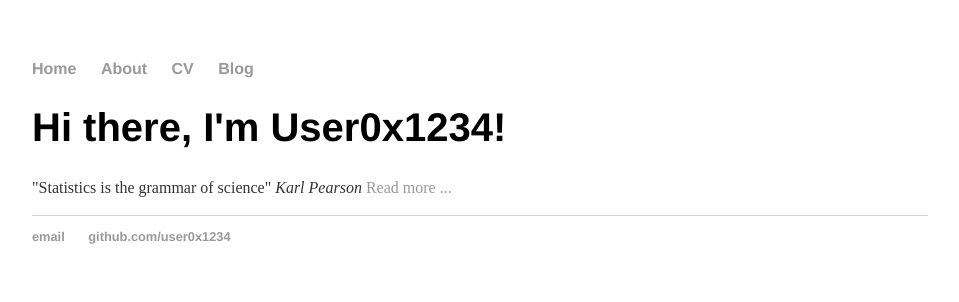
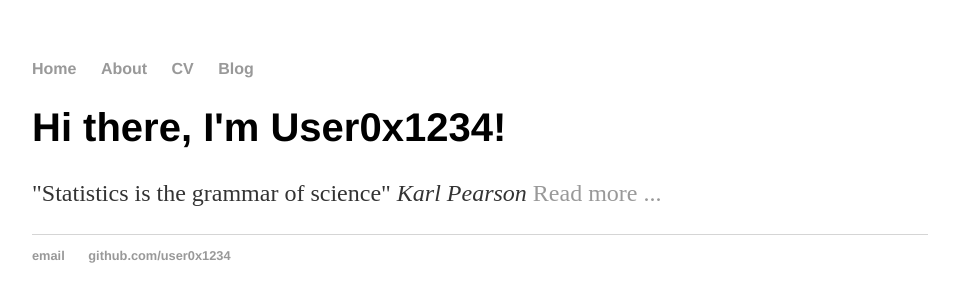
Before and after one commit to user0x1234/user0x1234.github.io, a Jekyll site: the page built from index.html, in a window 1280 px wide. Shown: the top 302 px of the page, without its empty margins (160-1119 px from the left). Built offline with Jekyll 4.4.1, drawn with Linux system fonts in a browser that asks for light colours.

Commit message:
Update main.css

```diff
--- a/css/main.css
+++ b/css/main.css
@@ -24,7 +24,7 @@ h1 {
     font-family:'Helvetica', 'Arial', 'Sans-Serif';
 }
 p {
-    font-size: 1em;
+    font-size: 1.5em;
     line-height: 1.4em;
     color: #333;
 }
@@ -35,7 +35,7 @@ footer {
 
 ul.posts {
     margin: 20px auto 40px;
-    font-size: 1em;
+    font-size: 1.5em;
 }
 
 ul.posts li {
```
